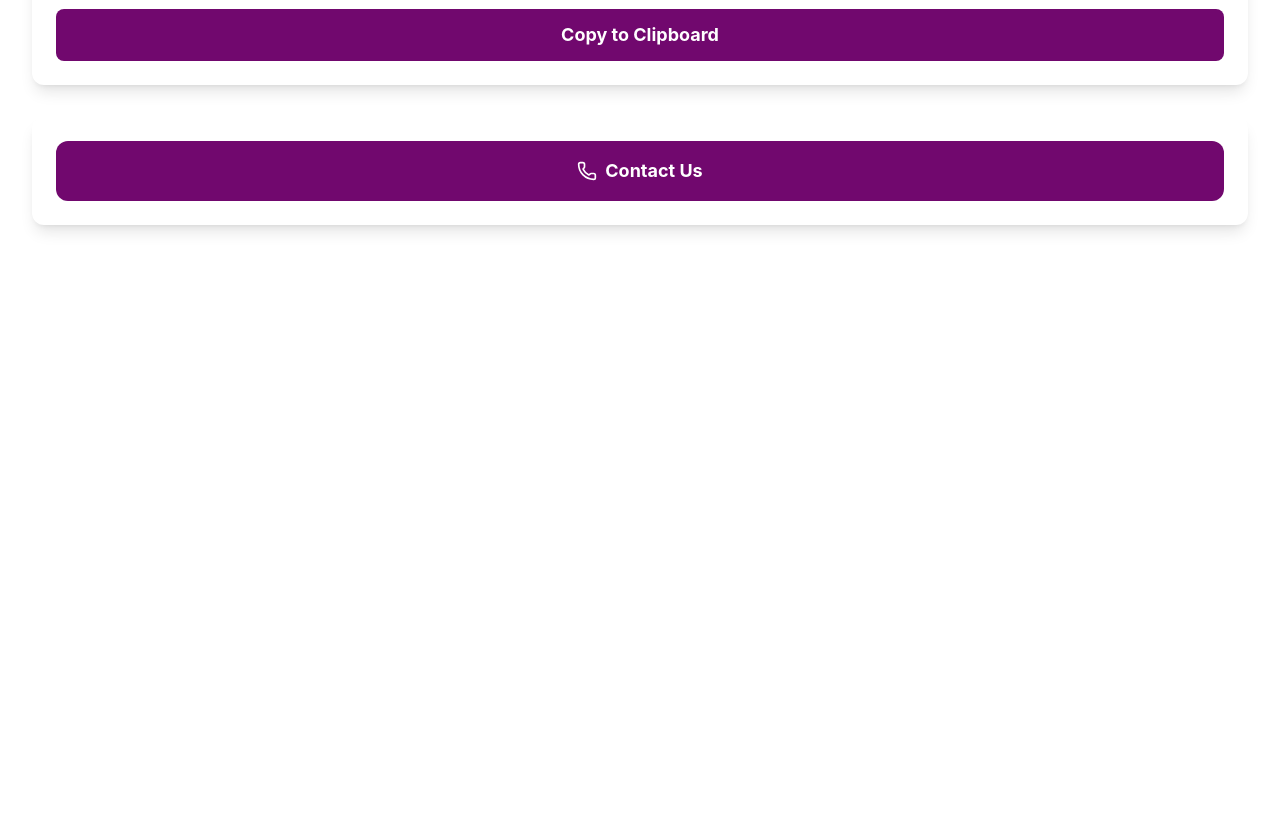
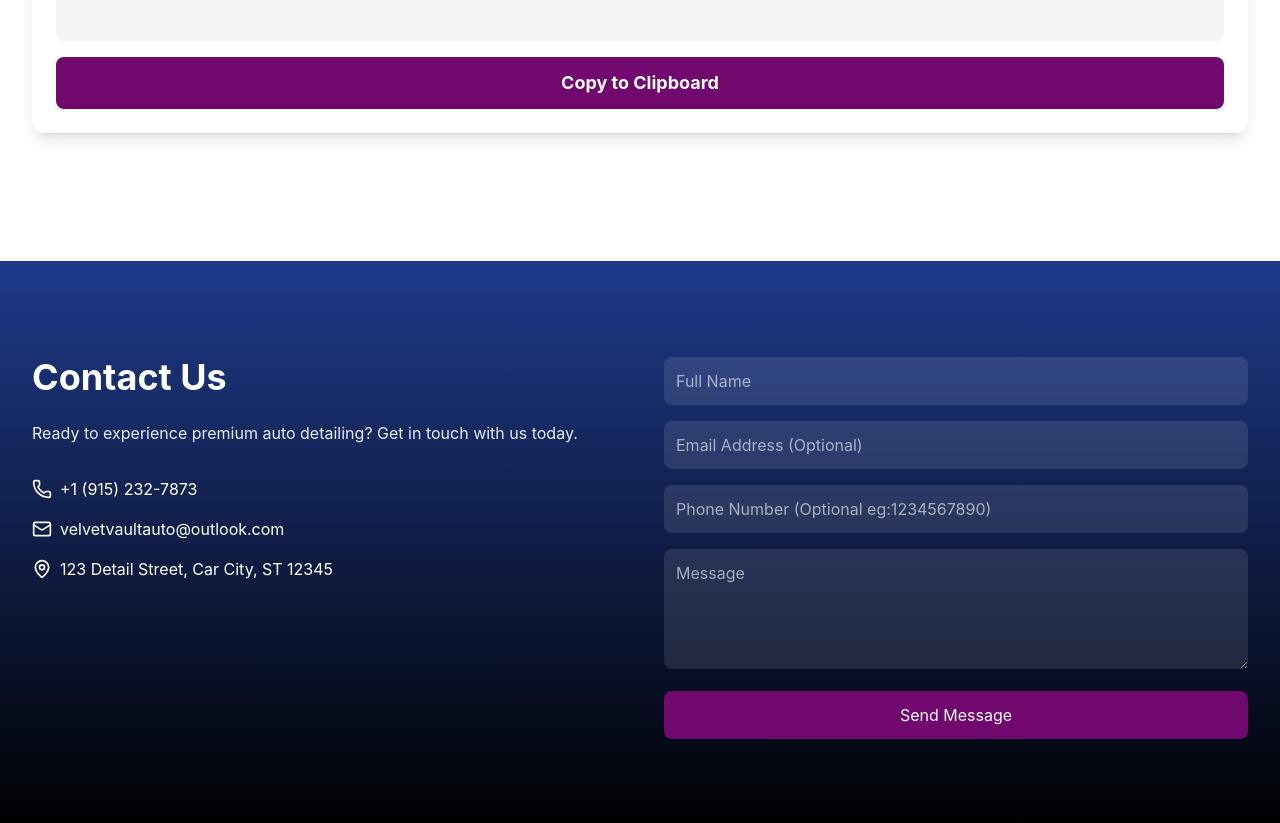
Before and after one commit to Dantee25/VelvetVault, a React (Create React App) app: page /services in a window 1280 px wide. Shown: the part 1727-2550 px from the top of the page. Before the commit the page ends 2080 px from the top, so only its background shows below. Built offline with nearby package versions, Linux system fonts and the light colour scheme.

Commit message:
Update services.tsx

```diff
--- a/src/components/services.tsx
+++ b/src/components/services.tsx
@@ -6,6 +6,8 @@ import {
   Car,
   Truck,
   Phone,
+  Mail,
+  MapPin,
 } from "lucide-react";
 
 export default function CombinedServicesPage() {
@@ -157,6 +159,37 @@ export default function CombinedServicesPage() {
       basePrice: 40,
     },
   ];
+
+  const [isPopupVisible, setIsPopupVisible] = useState(false); //State for message confirmation pop-up
+
+  const handleSubmit = async (e: React.FormEvent) => {
+    e.preventDefault();
+
+    const formData = new FormData(e.target as HTMLFormElement);
+    const data = {
+        name: formData.get('name'),
+        email: formData.get('email'),
+        phone: formData.get('phone'),
+        message: formData.get('message'),
+    };
+
+    try {
+        const response = await fetch('https://velvetvault.onrender.com/api/notify', {
+            method: 'POST',
+            headers: { 'Content-Type': 'application/json' },
+            body: JSON.stringify(data),
+        });
+
+        if (response.ok) {
+            setIsPopupVisible(true); // Show confirmation popup
+        } else {
+            alert('Failed to send your message. Please try again.');
+        }
+    } catch (error) {
+        console.error('Error:', error);
+        alert('An error occurred. Please try again later.');
+    }
+};
 
   const calculatePrice = (basePrice: number, isAddon = false): number => {
     if (!selectedVehicle) return basePrice;
@@ -399,6 +432,9 @@ export default function CombinedServicesPage() {
               Your Selection Summary
             </h2>
             <pre className="text-gray-700 bg-gray-100 p-4 rounded-lg overflow-auto whitespace-pre-wrap">
+              Send as message in Contact Us.
+              <br></br>
+              <br></br>
               {summaryText}
             </pre>
             <button
@@ -408,17 +444,97 @@ export default function CombinedServicesPage() {
               Copy to Clipboard
             </button>
           </section>
-          <section className="bg-white rounded-xl p-6 shadow-lg mb-8">
-            <Link
-                to="/#contact"
-                className="w-full bg-[#71086E] text-white py-4 rounded-xl font-bold text-lg flex items-center justify-center hover:bg-[#71086E]/90 transition-colors"
-              >
-                <Phone className="w-5 h-5 mr-2" />
-                Contact Us
-              </Link>
-          </section>
         </div>
+
       </main>
+      <section
+          id="contact"
+          className="py-24 bg-gradient-to-b from-[#1E3A8A] to-black"
+        >
+          <div className="max-w-7xl mx-auto px-4 sm:px-6 lg:px-8">
+            <div className="grid grid-cols-1 md:grid-cols-2 gap-12">
+              <div>
+                <h2 className="text-4xl font-bold text-white mb-6">Contact Us</h2>
+                <p className="text-white/90 mb-8">
+                  Ready to experience premium auto detailing? Get in touch with us
+                  today.
+                </p>
+                <div className="space-y-4">
+                  <div className="flex items-center text-white">
+                    <Phone className="h-5 w-5 mr-2" />
+                    <span>+1 (915) 232-7873</span>
+                  </div>
+                  <div className="flex items-center text-white">
+                    <Mail className="h-5 w-5 mr-2" />
+                    <span>velvetvaultauto@outlook.com</span>
+                  </div>
+                  <div className="flex items-center text-white">
+                    <MapPin className="h-5 w-5 mr-2" />
+                    <span>123 Detail Street, Car City, ST 12345</span>
+                  </div>
+                </div>
+              </div>
+              <form className="space-y-4" onSubmit={(e) => handleSubmit(e)}>
+                <input
+                    type="text"
+                    name="name"
+                    placeholder="Full Name"
+                    className="w-full p-3 rounded-lg bg-white/10 text-white placeholder-white/60 focus:outline-none focus:ring-2 focus:ring-[#71086E]"
+                    required
+                />
+                <input
+                    type="email"
+                    name="email"
+                    placeholder="Email Address (Optional)"
+                    className="w-full p-3 rounded-lg bg-white/10 text-white placeholder-white/60 focus:outline-none focus:ring-2 focus:ring-[#71086E]"
+                />
+                <input
+                    type="tel"
+                    name="phone"
+                    placeholder="Phone Number (Optional eg:1234567890)"
+                    className="w-full p-3 rounded-lg bg-white/10 text-white placeholder-white/60 focus:outline-none focus:ring-2 focus:ring-[#71086E]"
+                    pattern="[0-9]{10}"
+                />
+                <textarea
+                    name="message"
+                    placeholder="Message"
+                    rows={4}
+                    className="w-full p-3 rounded-lg bg-white/10 text-white placeholder-white/60 focus:outline-none focus:ring-2 focus:ring-[#71086E]"
+                    required
+                ></textarea>
+                <button
+                    type="submit"
+                    className="w-full bg-[#71086E] text-white py-3 rounded-lg hover:bg-[#71086E]/80 transition-colors"
+                >
+                    Send Message
+                </button>
+            </form>
+            {isPopupVisible && (
+              <div className="fixed inset-0 flex items-center justify-center bg-black/40 z-50 animate-fadeIn">
+                  <div className="bg-white text-[#1E3A8A] p-6 rounded-xl shadow-xl w-80">
+
+                      {/* Popup Content */}
+                      <h3 className="text-xl font-semibold mb-3 text-center">Thank You!</h3>
+                      <p className="text-sm text-[#4A5568] text-center mb-6">
+                          Your message has been received. We’ll get back to you shortly.
+                      </p>
+                      {/* Close Button */}
+                      <button
+                          onClick={() => setIsPopupVisible(false)}
+                          className="w-full bg-[#71086E] text-white py-2 rounded-lg hover:bg-[#71086E]/90 transition-transform transform hover:scale-105 shadow-md"
+                      >
+                          Close
+                      </button>
+                  </div>
+              </div>
+            )}
+
+
+
+
+            </div>
+          </div>
+        </section>
     </div>
   );
 }
```
